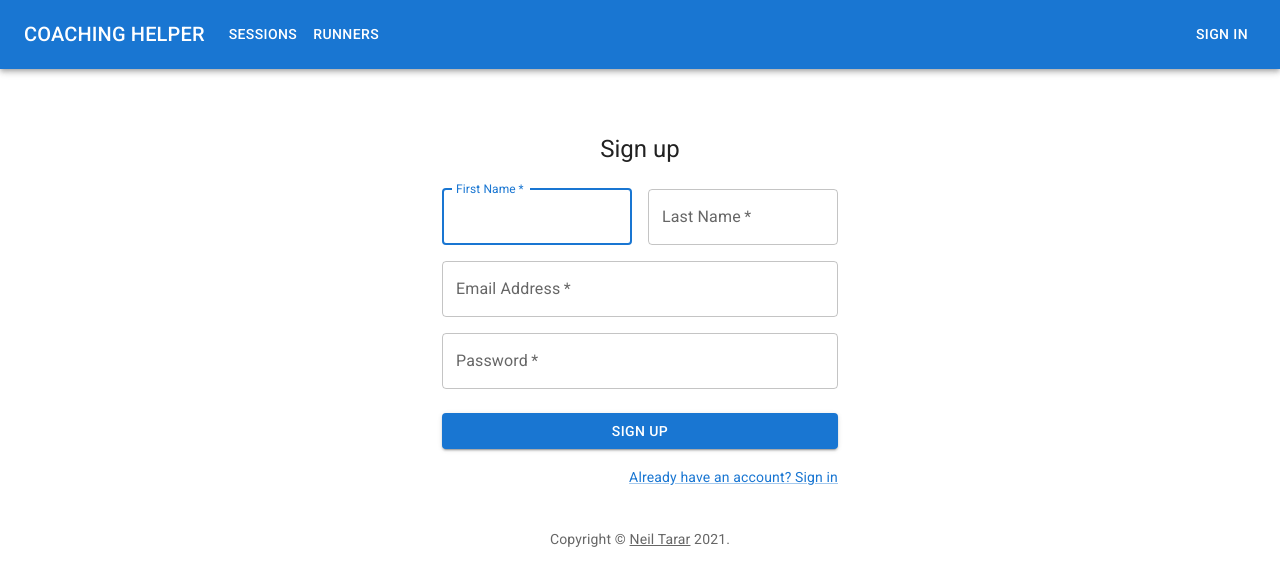
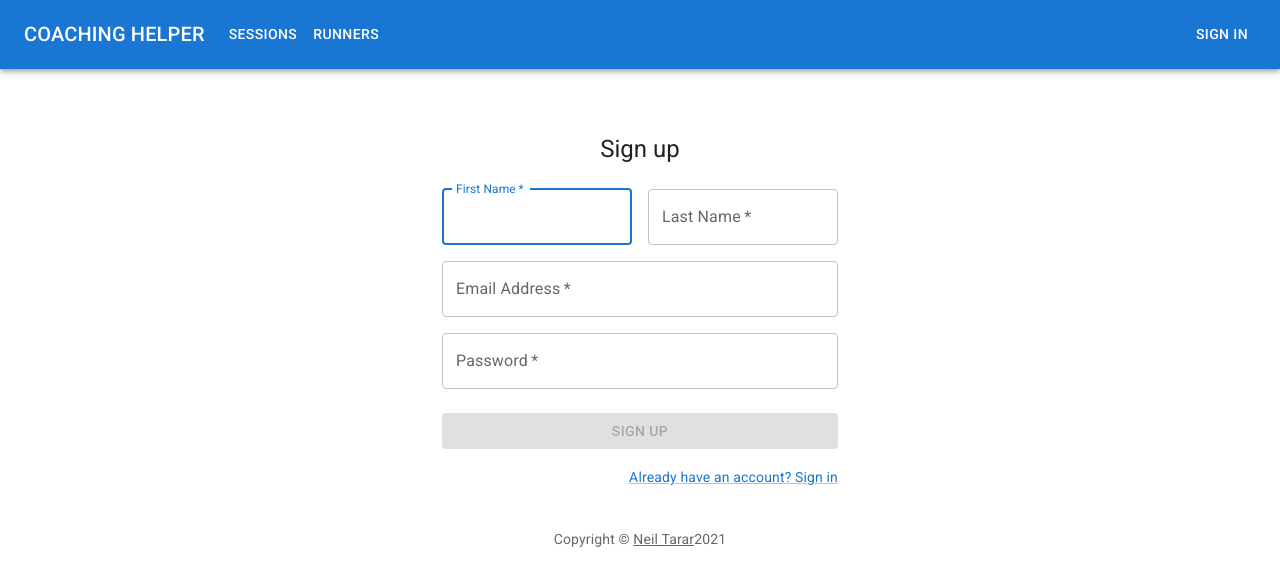
Before and after one commit to neiltarar/coach-helper, a React (Create React App) app in the folder client/: page /sign-up in a window 1280 px wide. Shown: the top 586 px of the page. Built offline with nearby package versions, Linux system fonts and the light colour scheme.

Commit message:
Sign Up check all fields are filled

```diff
--- a/client/src/components/NavBar.tsx
+++ b/client/src/components/NavBar.tsx
@@ -9,7 +9,6 @@ import MenuIcon from '@mui/icons-material/Menu';
 import Container from '@mui/material/Container';
 import Button from '@mui/material/Button';
 import MenuItem from '@mui/material/MenuItem';
-import SvgIcon, { SvgIconProps } from '@mui/material/SvgIcon';
 
 const pages = ['Sessions', 'Runners'];
 
--- a/client/src/pages/SignUp.tsx
+++ b/client/src/pages/SignUp.tsx
@@ -8,6 +8,7 @@ import Box from '@mui/material/Box';
 import Typography from '@mui/material/Typography';
 import Container from '@mui/material/Container';
 import axios from 'axios';
+import { useState } from 'react';
 import { createTheme, ThemeProvider } from '@mui/material/styles';
 
 function Copyright(props: any) {
@@ -16,9 +17,8 @@ function Copyright(props: any) {
       {'Copyright © '}
       <Link color="inherit" href="https://www.neil-tarar.com/">
         Neil Tarar
-      </Link>{' '}
+      </Link>
       {new Date().getFullYear()}
-      {'.'}
     </Typography>
   );
 }
@@ -26,6 +26,20 @@ function Copyright(props: any) {
 const theme = createTheme();
 
 export default function SignUp() {
+  const [signUpComplete, setSignUpComplete] = useState(false)
+
+  const handleChange = (event: React.FormEvent<HTMLFormElement>) => {
+    const data = new FormData(event.currentTarget);
+    const firstName = data.get('firstName');
+    const lastName = data.get('lastName');
+    const email = data.get('email');
+    const password = data.get('password');
+    if(firstName === '' || lastName === '' || email === '' || password === ''){
+    setSignUpComplete(false);
+  }else{
+    setSignUpComplete(true);
+  }}
+
   const handleSubmit = (event: React.FormEvent<HTMLFormElement>) => {
     event.preventDefault();
     const data = new FormData(event.currentTarget);
@@ -33,7 +47,8 @@ export default function SignUp() {
     const lastName = data.get('lastName');
     const email = data.get('email');
     const password = data.get('password');
-    // eslint-disable-next-line no-console
+
+
     axios.post('http://localhost:3001/api/users/sign-up',
       {
         firstName: firstName,
@@ -41,6 +56,7 @@ export default function SignUp() {
         email: email,
         password: password
       });
+    console.log(firstName)
   };
 
   return (
@@ -58,7 +74,7 @@ export default function SignUp() {
           <Typography component="h1" variant="h5">
             Sign up
           </Typography>
-          <Box component="form" noValidate onSubmit={handleSubmit} sx={{ mt: 3 }}>
+          <Box component="form" noValidate onSubmit={handleSubmit} onChange={handleChange} sx={{ mt: 3 }}>
             <Grid container spacing={2}>
               <Grid item xs={12} sm={6}>
                 <TextField
@@ -103,7 +119,8 @@ export default function SignUp() {
                 />
               </Grid>
             </Grid>
-            <Button
+            {signUpComplete
+            ? <Button
             type="submit"
             fullWidth
             variant="contained"
@@ -111,9 +128,20 @@ export default function SignUp() {
           >
             Sign Up
           </Button>
+          : <Button
+          disabled
+          type="submit"
+          fullWidth
+          variant="contained"
+          sx={{ mt: 3, mb: 2 }}
+        >
+          Sign Up
+        </Button>
+          }
+
             <Grid container justifyContent="flex-end">
               <Grid item>
-                <Link href="#" variant="body2">
+                <Link href="/sign-in" variant="body2">
                   Already have an account? Sign in
                 </Link>
               </Grid>
```
Also changed, not shown: 1 other file (tests, documents, lock files or other folders). Lines whose indentation alone changed are shown as unchanged.
